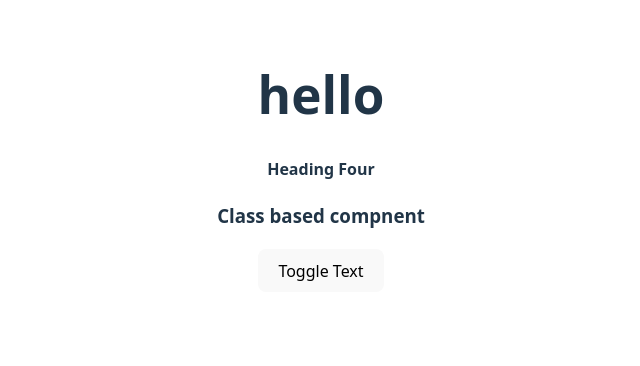
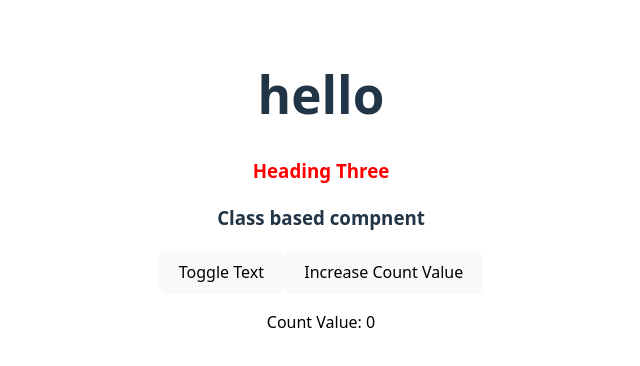
Before and after one commit to lauraanderson-projects/ReactApp, a React (Vite) app in the folder vite-project/: page / in a window 1280 px wide. Shown: the top 366 px of the page, without its empty margins (319-959 px from the left). Built offline with nearby package versions, Linux system fonts and the light colour scheme.

Commit message:
lifecycle methods

```diff
--- a/vite-project/src/components/class-based-component.jsx
+++ b/vite-project/src/components/class-based-component.jsx
@@ -5,6 +5,8 @@ class ClassBasedComponent extends Component {
   state = {
     showText: false,
     changeColor: false,
+    count: 0,
+    changeCountStyle: false,
   };
 
   handleClick = () => {
@@ -18,6 +20,42 @@ class ClassBasedComponent extends Component {
     });
   };
 
+  handleCount = () => {
+    this.setState({
+      ...this.state,
+      count: this.state.count + 1,
+    });
+  };
+
+  //componentDidMount
+  componentDidMount() {
+    console.log("first time on page load");
+
+    this.setState({
+      changeColor: !this.state.changeColor,
+      showText: !this.state.showText,
+    });
+  }
+  //componentDidUpdate
+  componentDidUpdate(prevProps, prevState) {
+    console.log(prevState, this.state);
+    if (
+      prevState &&
+      prevState.count !== this.state.count &&
+      this.state.count === 10
+    ) {
+      this.setState({
+        ...this.state,
+        changeCountStyle: true,
+      });
+    }
+  }
+
+  //componentWillUnmount
+  componentWillUnmount() {
+    console.log("component will unmount");
+  }
+
   //constructor(props) {
   //  super(props);
   //  this.state = {
@@ -25,9 +63,8 @@ class ClassBasedComponent extends Component {
   //  };
   //}
   render() {
-    console.log(this.state);
-
-    const { showText, changeColor } = this.state;
+    const { showText, changeColor, count, changeCountStyle } = this.state;
+    console.log(changeCountStyle);
     return (
       <div>
         {showText ? (
@@ -39,6 +76,10 @@ class ClassBasedComponent extends Component {
         )}
         <h3>Class based compnent</h3>
         <button onClick={this.handleClick}>Toggle Text</button>
+        <button onClick={this.handleCount}>Increase Count Value</button>
+        <p style={{ color: changeCountStyle ? "red" : "black" }}>
+          Count Value: {count}
+        </p>
       </div>
     );
   }
```
